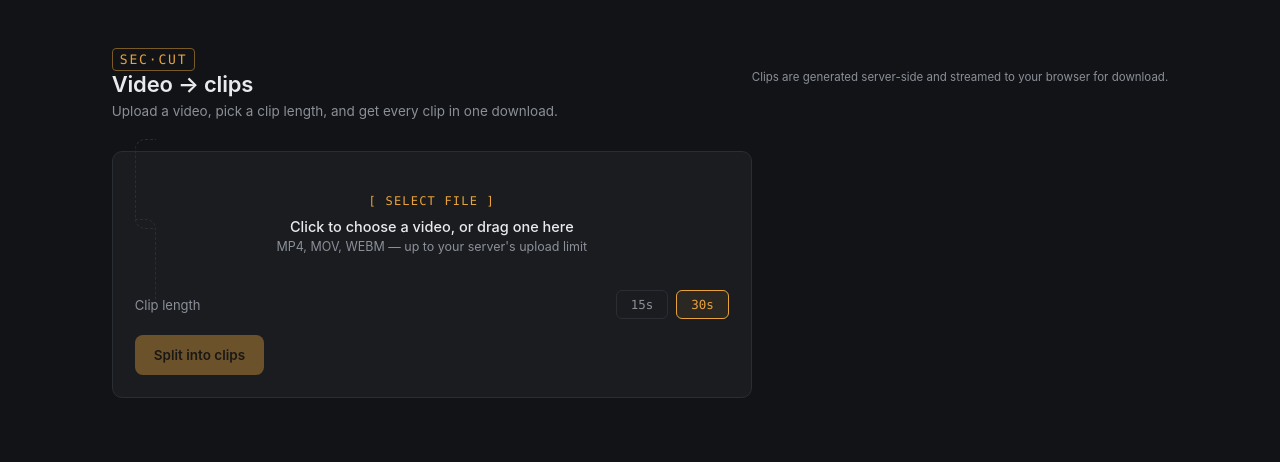
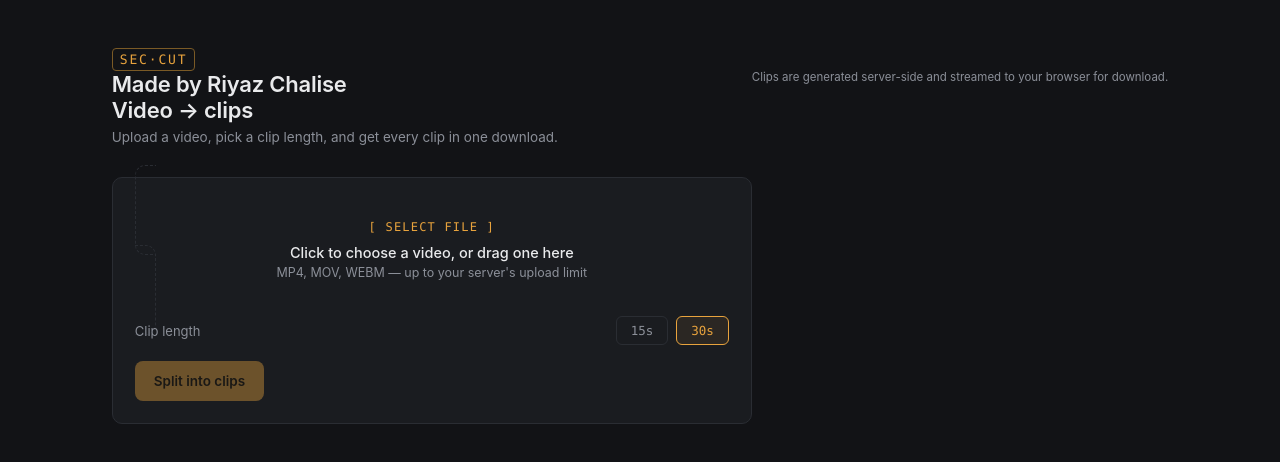
Before and after one commit to itsmeriyaz697-cell/sec-cut, a website: page public/index.html in a window 1280 px wide. Drawn offline with nearby package versions, Linux system fonts and the light colour scheme.

Commit message:
Update index.html

```diff
--- a/public/index.html
+++ b/public/index.html
@@ -193,6 +193,7 @@
     <div class="brand">
       <span class="mark">SEC·CUT</span>
     </div>
+    <h1>Made by Riyaz Chalise<h1>
     <h1>Video → clips</h1>
     <p>Upload a video, pick a clip length, and get every clip in one download.</p>
   </header>
```
